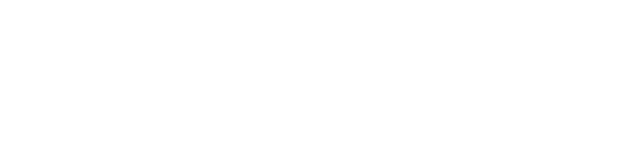
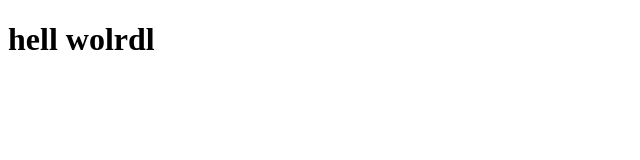
Before and after one commit to LexarCabrira/GitTutorial, a plain HTML site: page index.html in a window 1280 px wide. Shown: the whole page, without its empty margins (0-640 px from the left). Drawn offline with Linux system fonts and the light colour scheme.

Commit message:
Create h1 hellow world

```diff
--- a/index.html
+++ b/index.html
@@ -6,6 +6,7 @@
     <title>Document</title>
 </head>
 <body>
+    <h1>hell wolrdl</h1>
 
 </body>
 </html>
```
